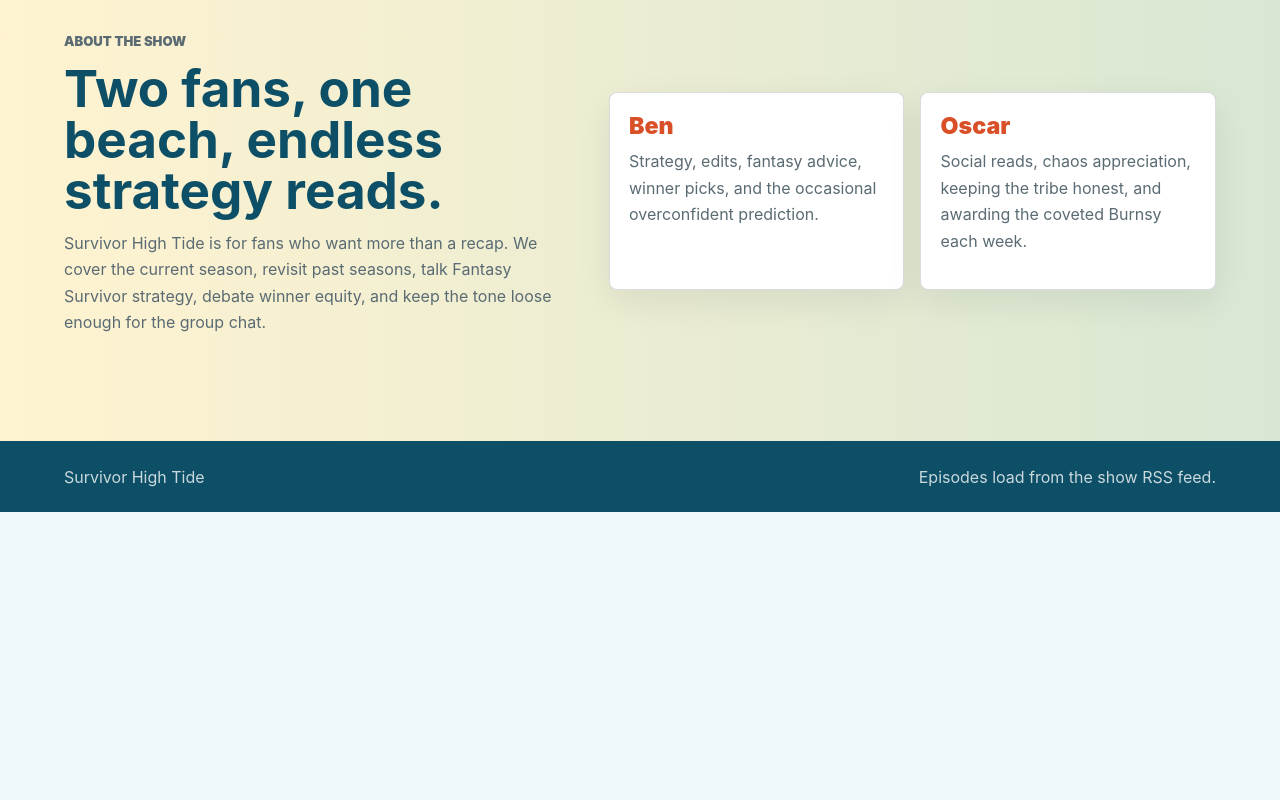
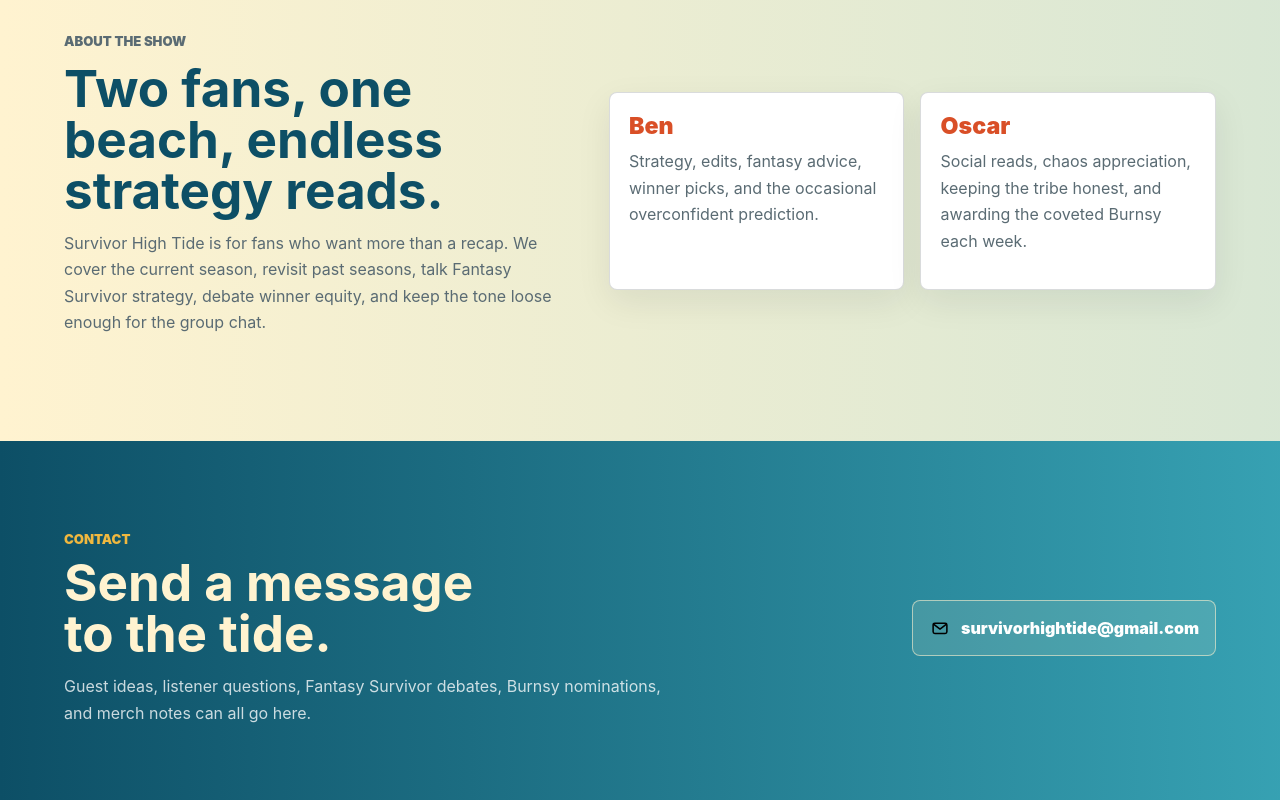
Before and after one commit to beckert12/survivorhightide, a website: page public/index.html in a window 1280 px wide. Shown: the part 2000-2800 px from the top of the page. Before the commit the page ends 2512 px from the top, so only its background shows below. Drawn offline with Linux system fonts and the light colour scheme; no server answers.

Commit message:
Add email contact links

```diff
--- a/public/index.html
+++ b/public/index.html
@@ -28,6 +28,9 @@
           </a>
           <a href="https://www.tiktok.com/@survivorhightide" target="_blank" rel="noreferrer" aria-label="Survivor High Tide on TikTok">
             <img src="/assets/tiktok.svg" alt="" />
+          </a>
+          <a href="mailto:survivorhightide@gmail.com" aria-label="Email Survivor High Tide">
+            <img src="/assets/mail.svg" alt="" />
           </a>
         </div>
       </div>
@@ -136,11 +139,26 @@
           </article>
         </div>
       </section>
+
+      <section class="contact-section" aria-labelledby="contact-title">
+        <div>
+          <p class="section-label">Contact</p>
+          <h2 id="contact-title">Send a message to the tide.</h2>
+          <p>
+            Guest ideas, listener questions, Fantasy Survivor debates, Burnsy nominations, and
+            merch notes can all go here.
+          </p>
+        </div>
+        <a class="contact-button" href="mailto:survivorhightide@gmail.com">
+          <img src="/assets/mail.svg" alt="" />
+          survivorhightide@gmail.com
+        </a>
+      </section>
     </main>
 
     <footer class="site-footer">
       <p>Survivor High Tide</p>
-      <p>Episodes load from the show RSS feed.</p>
+      <p><a href="mailto:survivorhightide@gmail.com">survivorhightide@gmail.com</a></p>
     </footer>
 
     <script type="module" src="/app.js"></script>
--- a/public/styles.css
+++ b/public/styles.css
@@ -542,6 +542,54 @@ audio {
   line-height: 1.65;
 }
 
+.contact-section {
+  display: grid;
+  grid-template-columns: minmax(260px, 1fr) auto;
+  gap: clamp(1rem, 4vw, 3rem);
+  align-items: center;
+  padding: clamp(3rem, 7vw, 6rem) clamp(1rem, 5vw, 4rem);
+  background:
+    linear-gradient(90deg, rgba(13, 79, 102, 0.94), rgba(66, 184, 200, 0.78)),
+    var(--blue-dark);
+  color: var(--white);
+}
+
+.contact-section h2 {
+  max-width: 12ch;
+  color: var(--sand-light);
+}
+
+.contact-section p:not(.section-label) {
+  max-width: 60ch;
+  margin: 0;
+  color: rgba(255, 255, 255, 0.78);
+  line-height: 1.65;
+}
+
+.contact-button {
+  min-height: 56px;
+  display: inline-flex;
+  align-items: center;
+  justify-content: center;
+  gap: 0.65rem;
+  border: 1px solid rgba(255, 243, 208, 0.58);
+  border-radius: 8px;
+  padding: 0.8rem 1rem;
+  background: rgba(255, 243, 208, 0.13);
+  color: var(--white);
+  font-weight: 900;
+  white-space: nowrap;
+}
+
+.contact-button:hover {
+  background: rgba(255, 243, 208, 0.22);
+}
+
+.contact-button img {
+  width: 22px;
+  height: 22px;
+}
+
 code {
   border-radius: 5px;
   padding: 0.12rem 0.28rem;
@@ -659,6 +707,7 @@ code {
   .hero,
   .latest-band,
   .connect-grid,
+  .contact-section,
   .about-section {
     grid-template-columns: 1fr;
   }
```
Also changed, not shown: public/about.html (+3 -0 lines), public/listen.html (+3 -0 lines), public/shop.html (+3 -0 lines), public/assets/mail.svg (added).
